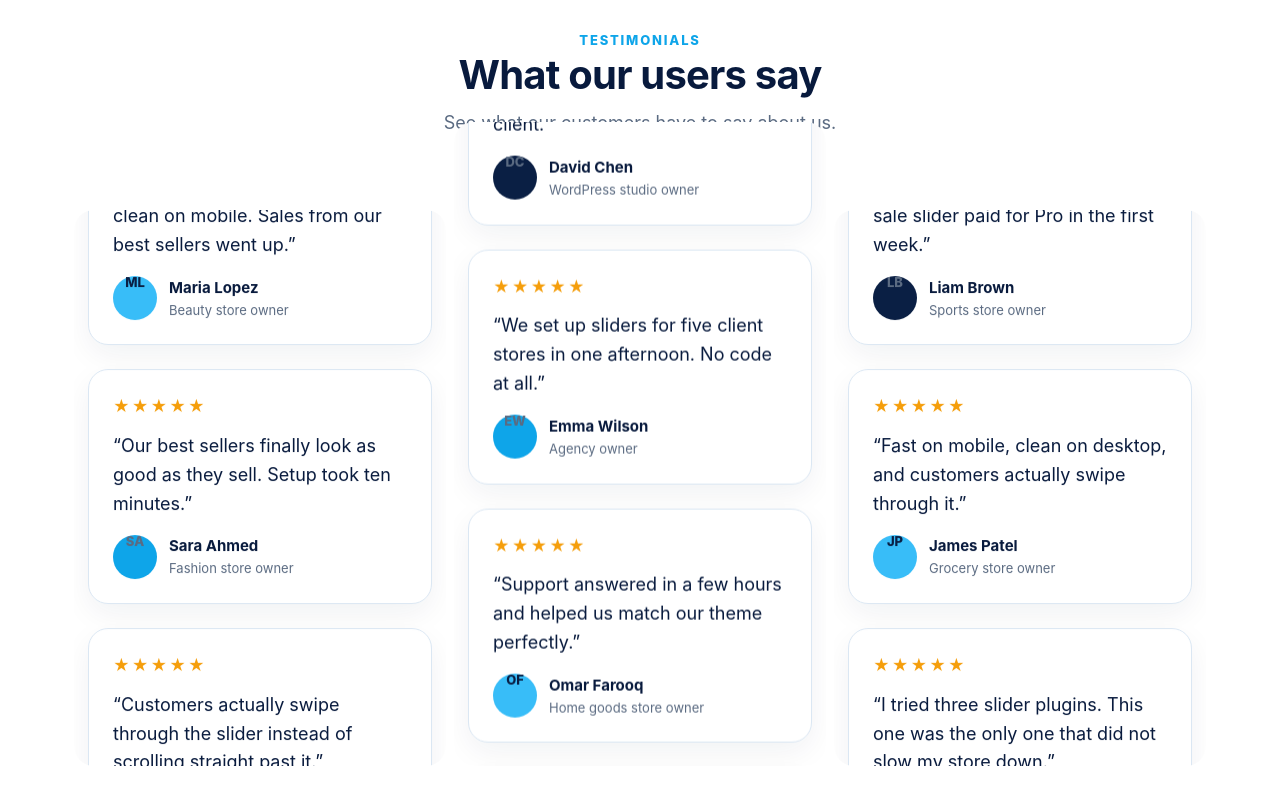
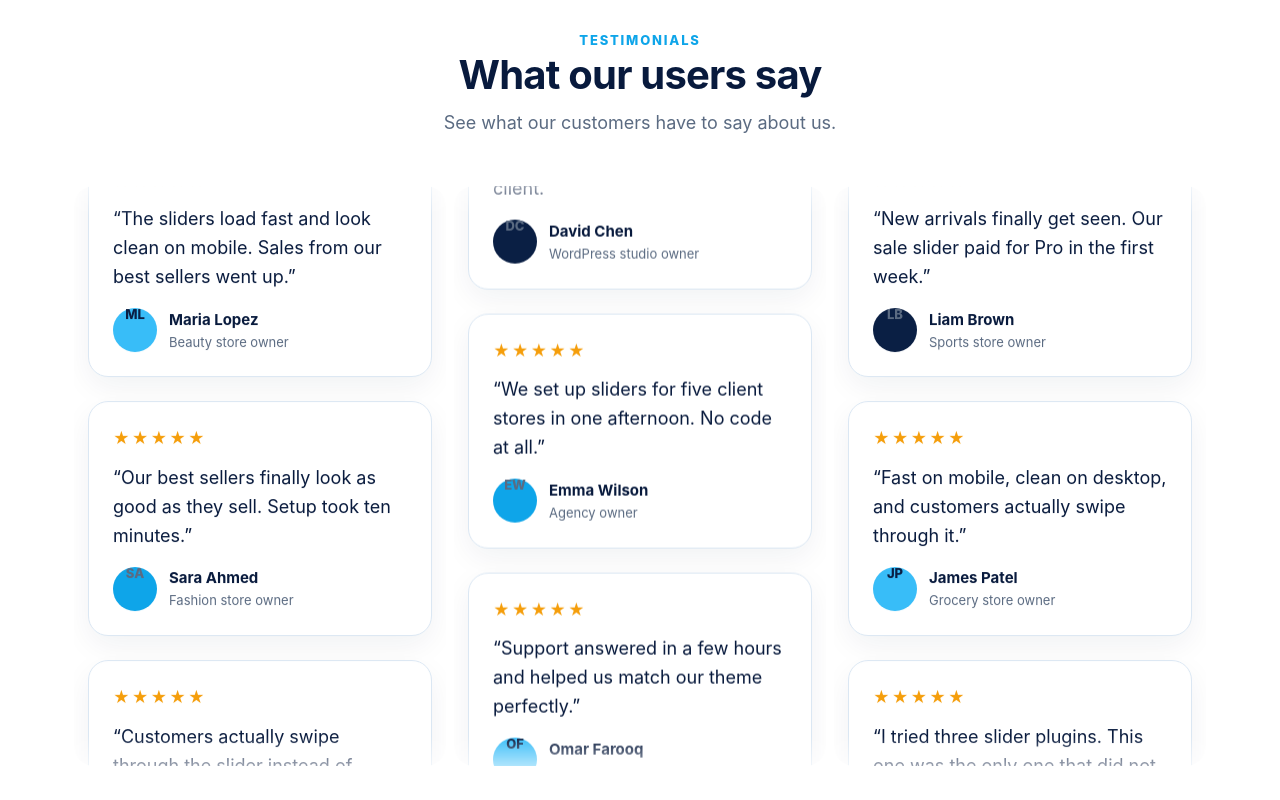
Before and after one commit to chabubakar78690-ctrl/Modern-Product-Slider, a Next.js app: page / in a window 1280 px wide. Shown: the part 3580-4380 px from the top of the page. Built offline with nearby package versions, Linux system fonts and the light colour scheme.

Commit message:
Fix testimonial middle column overlapping subtitle: stagger inside carousel instead of shifting column outside

```diff
--- a/src/app/globals.css
+++ b/src/app/globals.css
@@ -164,9 +164,9 @@ h3{font-size:20px;margin:0 0 8px;color:var(--navy)}
 /* testimonials — vertical carousel: left down, centre up, right down */
 @keyframes tUp{from{transform:translateY(0)}to{transform:translateY(-50%)}}
 @keyframes tDown{from{transform:translateY(-50%)}to{transform:translateY(0)}}
-.t-carousel{display:grid;grid-template-columns:repeat(3,1fr);gap:8px;margin:28px -12px 0;padding:20px 12px;height:620px;overflow:visible;background:#fff}
-.t-col{overflow:hidden;position:relative;margin-top:24px;padding:0 12px;background:#fff;border-radius:20px}
-.t-col.middle{transform:translateY(-64px);height:calc(100% + 64px);margin-top:0}
+.t-carousel{display:grid;grid-template-columns:repeat(3,1fr);gap:8px;margin:28px -24px 0;padding:20px 24px;height:620px;overflow:hidden;background:#fff;-webkit-mask-image:linear-gradient(180deg,transparent,#000 8%,#000 92%,transparent);mask-image:linear-gradient(180deg,transparent,#000 8%,#000 92%,transparent)}
+.t-col{overflow:hidden;position:relative;margin-top:0;padding:56px 12px 0;background:#fff;border-radius:20px}
+.t-col.middle{transform:none;height:100%;margin-top:0;padding-top:0}
 .t-track{display:grid;gap:24px;animation:36s linear infinite;will-change:transform;padding:16px 2px}
 .t-track.up{animation-name:tUp}
 .t-track.down{animation-name:tDown}
```
